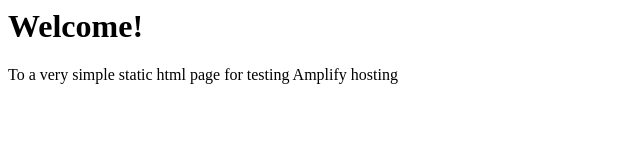
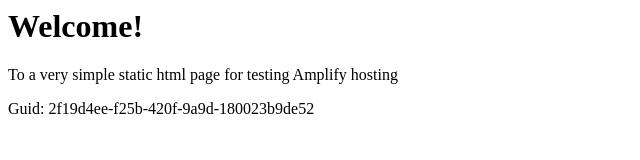
Before and after one commit to aws-aemilia-bah/Github-PR-Commit-Integration-Test-DoNotTouch-Gith-OKSLNVO2-v1-prod-me-south-1, a website: page src/index.html in a window 1280 px wide. Shown: the whole page, without its empty margins (0-640 px from the left). Drawn offline with Linux system fonts and the light colour scheme.

Commit message:
commit from integ tests

```diff
--- a/src/index.html
+++ b/src/index.html
@@ -1,3 +1,5 @@
+
+
 <html lang="en">
 
 <head>
@@ -10,6 +12,6 @@
 <body>
     <h1>Welcome!</h1>
     <p>To a very simple static html page for testing Amplify hosting</p>
-</body>
+    <p>Guid: 2f19d4ee-f25b-420f-9a9d-180023b9de52</p></body>
 
 </html>
```
